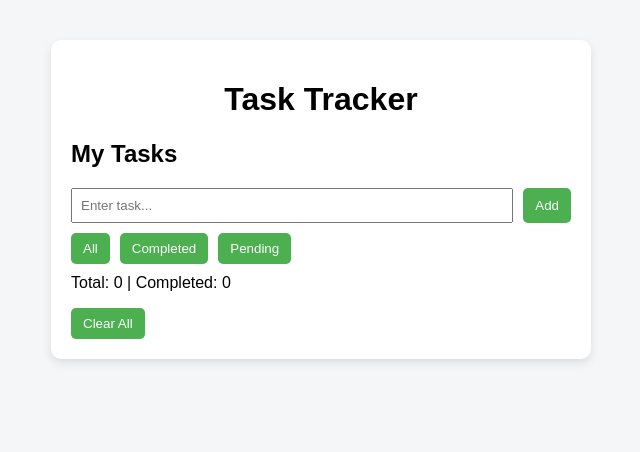
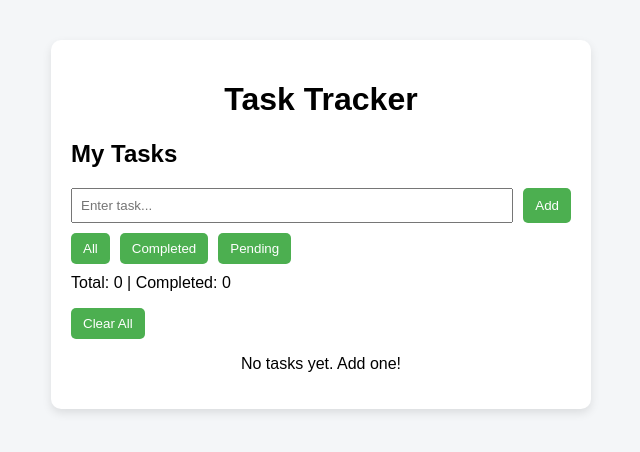
Before and after one commit to eswar0026/Task, a React (Vite) app: page / in a window 1280 px wide. Shown: the top 452 px of the page, without its empty margins (319-959 px from the left). Built offline with nearby package versions, Linux system fonts and the light colour scheme.

Commit message:
TaskList.jsx

```diff
--- a/src/components/TaskList.jsx
+++ b/src/components/TaskList.jsx
@@ -1,6 +1,9 @@
 import TaskItem from "./TaskItem";
 
 function TaskList({ tasks, deleteTask, toggleTask, editTask }) {
+  if (tasks.length === 0) {
+    return <p style={{ textAlign: "center" }}>No tasks yet. Add one!</p>;
+  }
   return (
     <div>
       {tasks.map((task) => (
```
